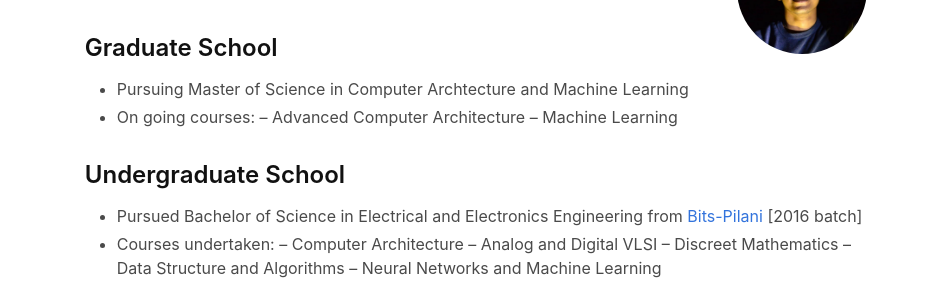
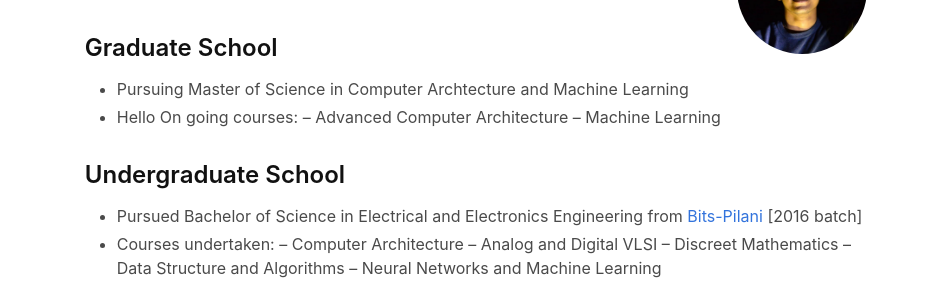
Before and after one commit to adarshm9031/adarshm, a Jekyll site: the page built from education.md, in a window 1280 px wide. Shown: the part 325-625 px from the top of the page, without its empty margins (164-1103 px from the left). Built offline with Jekyll 4.4.1, drawn with Linux system fonts in a browser that asks for light colours.

Commit message:
Update education.md

```diff
--- a/education.md
+++ b/education.md
@@ -29,7 +29,7 @@ Currenlty pursuing master's from University of Wisconsin (2019-21).
 
 ### Graduate School
 - Pursuing Master of Science in Computer Archtecture and Machine Learning
-- On going courses:
+- Hello On going courses:
 -- Advanced Computer Architecture
 -- Machine Learning
 
```
